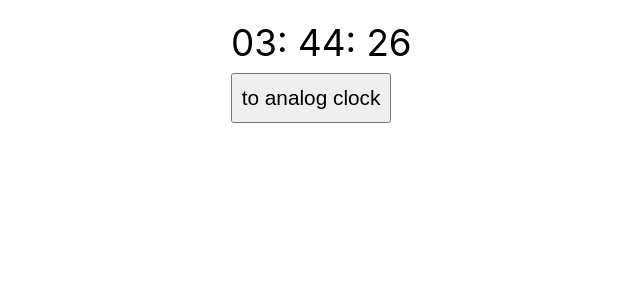
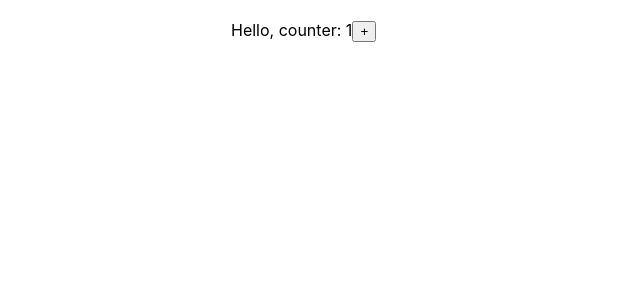
Before and after one commit to vbsm11/react-ts-comeback, a React (Create React App) app: page / in a window 1280 px wide. Shown: the top 300 px of the page, without its empty margins (109-749 px from the left). Built offline with nearby package versions, Linux system fonts and the light colour scheme.

Commit message:
example with cleanup function for useEffect with counter

```diff
--- a/src/App.tsx
+++ b/src/App.tsx
@@ -22,6 +22,7 @@ import {UseEffect} from './components/UseEffect/UseEffect';
 import {UseEffectWithSetTimeOut} from './components/UseEffect/UseEffectWithSetTimeOut';
 import {UseEffectWithSetInterval} from './components/UseEffect/UseEffectWithSetInterval';
 import {Clock} from './components/UseEffect/Clock/Clock';
+import {ResetEffectExample} from './components/UseEffect/ResetEffectExample';
 
 export type ItemType = {
     title: string
@@ -115,7 +116,9 @@ function App() {
 
             {/*<UseEffectWithSetInterval/>*/}
 
-            <Clock/>
+            {/*<Clock/>*/}
+
+            <ResetEffectExample/>
         </div>
     );
 }
--- /dev/null
+++ b/src/components/UseEffect/ResetEffectExample.tsx
@@ -0,0 +1,24 @@
+import React, {useEffect, useState} from 'react';
+
+
+export const ResetEffectExample = () => {
+
+    const [counter, setCounter] = useState(1)
+
+    console.log('component rendered with ' + counter)
+
+    useEffect(() => {
+        console.log('effect occured: ' + counter) // 2
+
+        return () => {
+            console.log('reset effect ' + counter) // 1
+        }
+    })
+
+    return (
+        <>
+            Hello, counter: {counter}
+            <button onClick={() => {setCounter(counter +1)}}>+</button>
+        </>
+    )
+}
```
